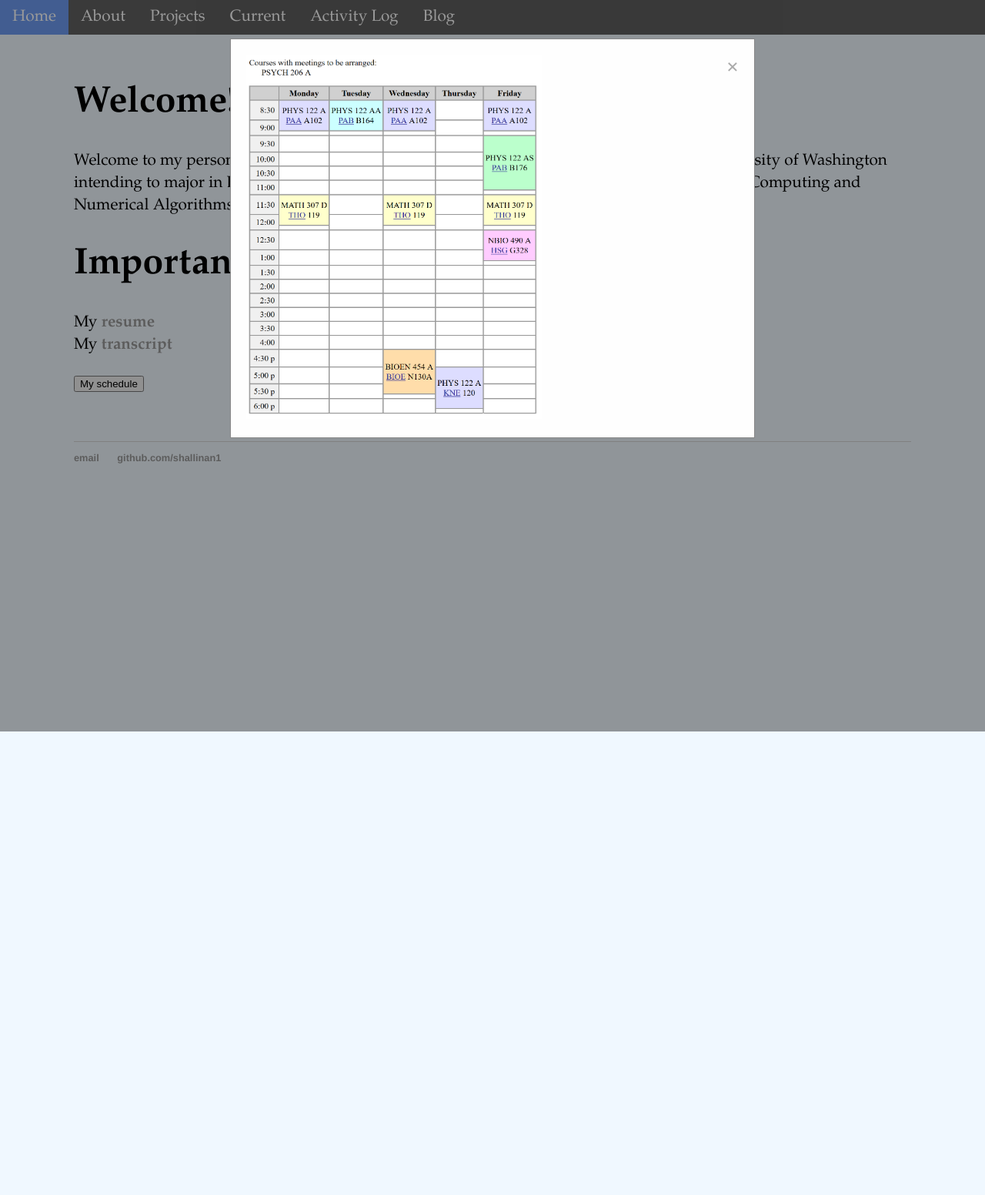
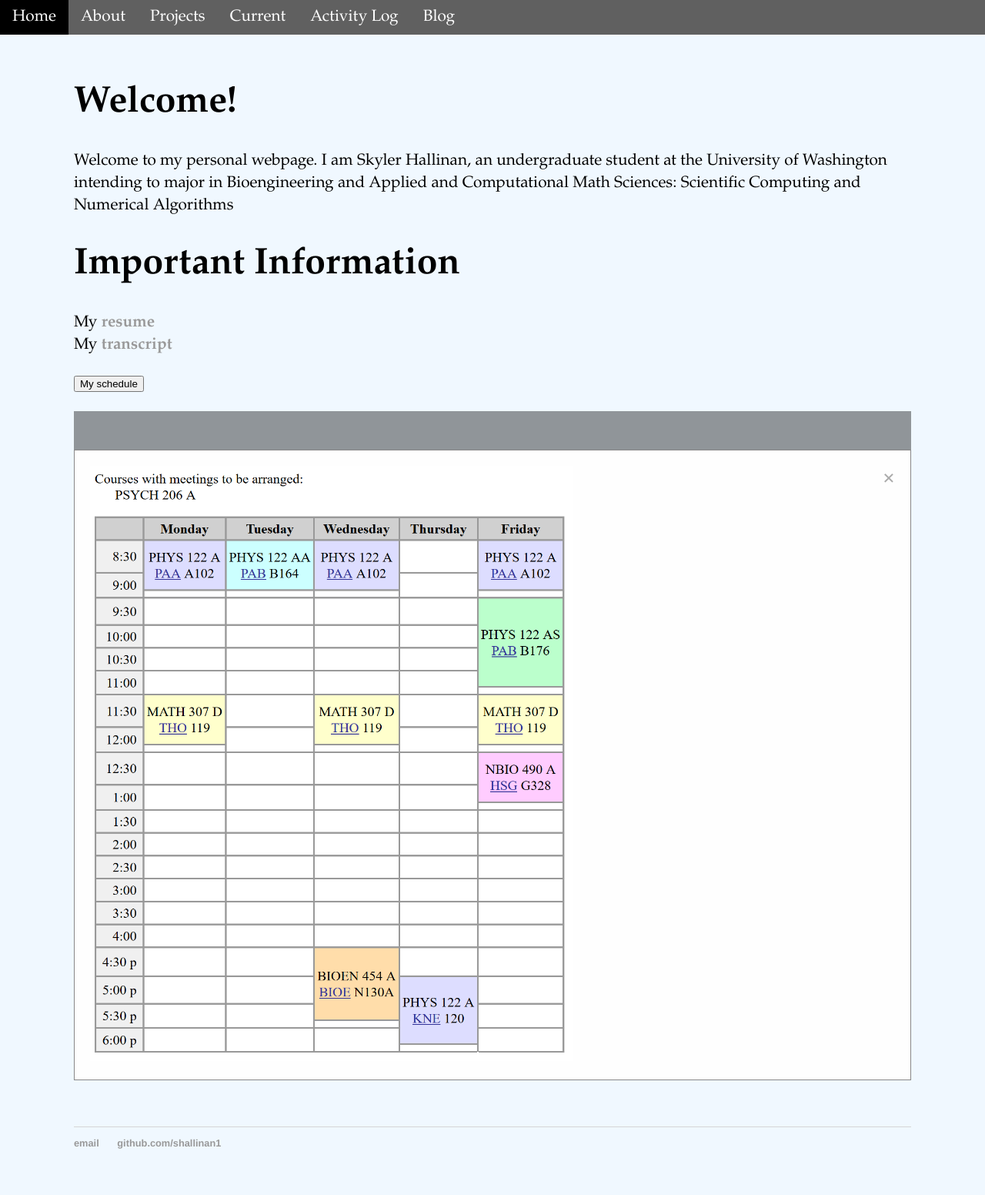
Before and after one commit to shallinan1/shallinan1.github.io, a Jekyll site: the page built from index.md, in a window 1280 px wide. Shown: the whole page at 77% size. Built offline with Jekyll 4.4.1, drawn with Linux system fonts in a browser that asks for light colours.

Commit message:
modal change

```diff
--- a/css/main.css
+++ b/css/main.css
@@ -54,13 +54,10 @@
 /* The Modal (background) */
 .modal {
     /* display: none; /* Hidden by default */
-    position: fixed; /* Stay in place */
     z-index: 1; /* Sit on top */
     padding-top: 50px; /* Location of the box */
     left: 0;
     top: 0;
-    width: 100%; /* Full width */
-    height: 100%; /* Full height */
     overflow: auto; /* Enable scroll if needed */
     background-color: rgb(0,0,0); /* Fallback color */
     background-color: rgba(0,0,0,0.4); /* Black w/ opacity */
@@ -72,8 +69,6 @@
     margin: auto;
     padding: 20px;
     border: 1px solid #888;
-	min-width: 100px;
-	width: 50%;
 	}
 
 	.modal-dialog {
```
